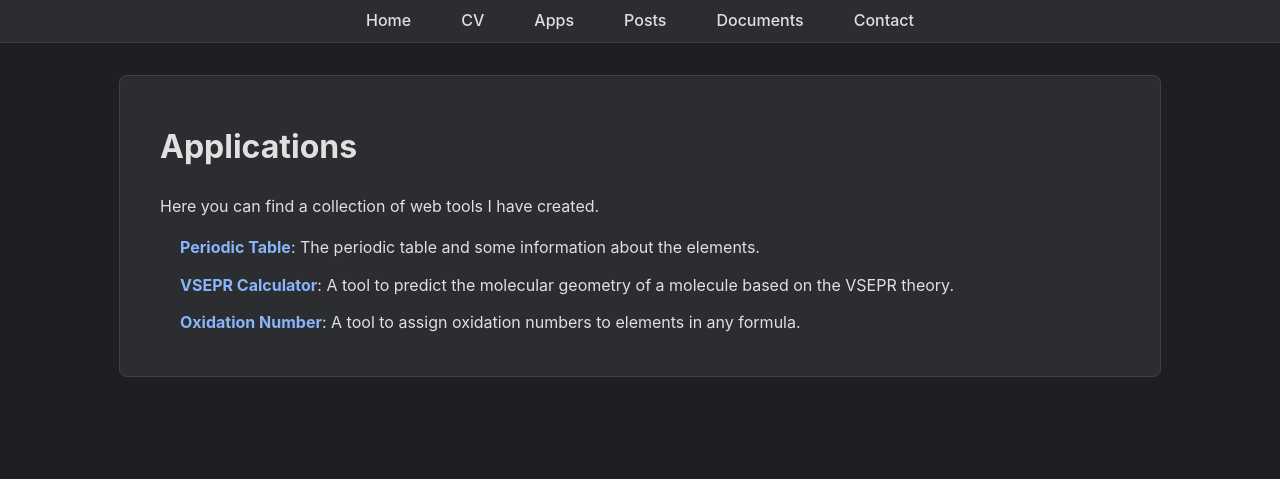
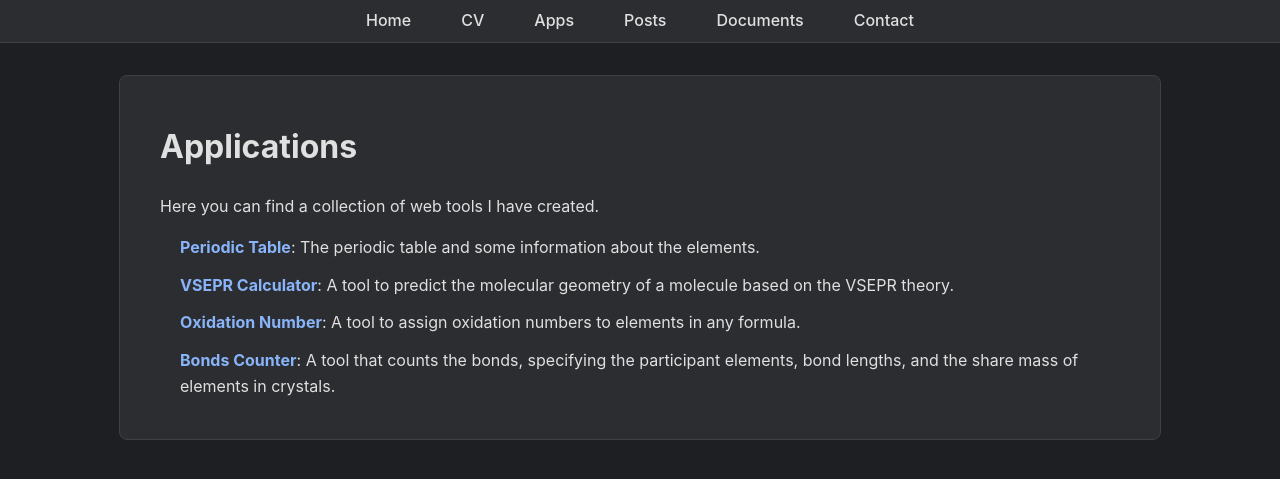
Before and after one commit to MuathHamidi/muath.hamidi, a Jekyll site: the page built from apps.md, in a window 1280 px wide. Shown: the top 479 px of the page. Built offline with Jekyll 4.4.1, drawn with Linux system fonts in a browser that asks for light colours.

Commit message:
Update apps.md

```diff
--- a/apps.md
+++ b/apps.md
@@ -9,3 +9,4 @@ Here you can find a collection of web tools I have created.
 - **[Periodic Table](./apps/periodic_table.html)**: The periodic table and some information about the elements.
 - **[VSEPR Calculator](./apps/vsepr_calculator.html)**: A tool to predict the molecular geometry of a molecule based on the VSEPR theory.
 - **[Oxidation Number](./apps/oxidation_number.html)**: A tool to assign oxidation numbers to elements in any formula.
+- **[Bonds Counter](./apps/bonds_counter.html)**: A tool that counts the bonds, specifying the participant elements, bond lengths, and the share mass of elements in crystals.
```
